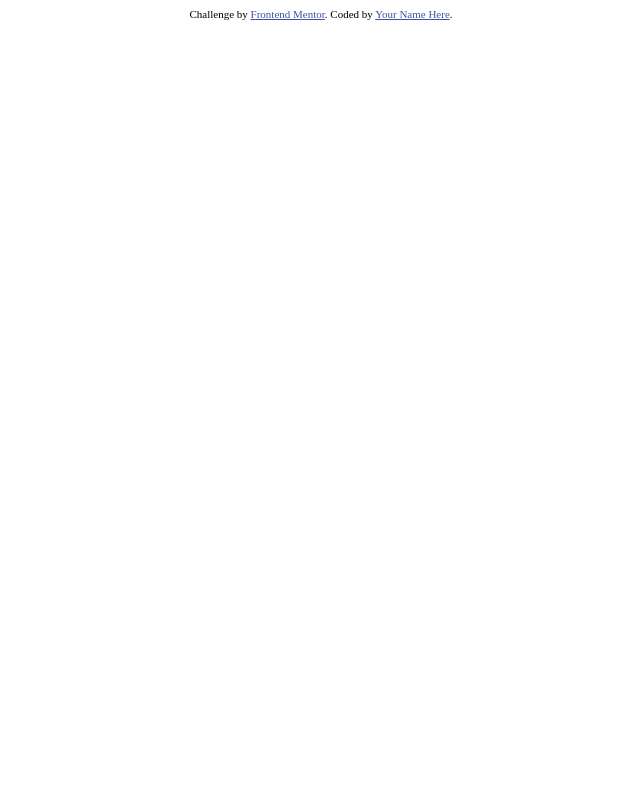
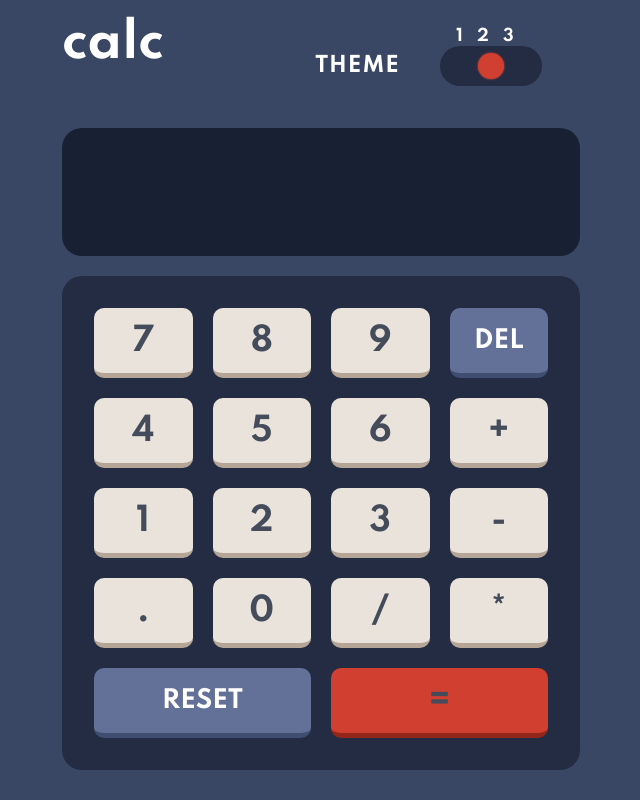
Before and after one commit to Max23Esau/Calculator_app, a plain HTML site: page index.html in a window 1280 px wide. Shown: the whole page, without its empty margins (319-959 px from the left). Drawn offline with Linux system fonts and the light colour scheme.

Commit message:
varibles de theme's agregadas

```diff
--- a/index.html
+++ b/index.html
@@ -1,26 +1,61 @@
 <!DOCTYPE html>
-<html lang="en">
+<html lang="en" data-theme="dark">
 <head>
   <meta charset="UTF-8">
   <meta name="viewport" content="width=device-width, initial-scale=1.0"> <!-- displays site properly based on user's device -->
 
   <link rel="icon" type="image/png" sizes="32x32" href="./images/favicon-32x32.png">
+  <link rel="stylesheet" href="/style.css">
+  <link href="https://fonts.googleapis.com/css2?family=Spartan:wght@700&display=swap" rel="stylesheet">
 
   <title>Frontend Mentor | Calculator app</title>
-
-  <!-- Feel free to remove these styles or customise in your own stylesheet 👍 -->
-  <style>
-    .attribution { font-size: 11px; text-align: center; }
-    .attribution a { color: hsl(228, 45%, 44%); }
-  </style>
 </head>
 <body>
+  <main class="container">
+    <header class="application__header">
+      <div class="header__title">calc</div>
 
+      <div class="header__themes">
+        <div class="themes__position">
+          <span class="position">1</span>
+          <span class="position">2</span>
+          <span class="position">3</span>
+        </div>
 
+        <div class="themes__slider">
+          <label for="slider" class="slider__label">THEME</label>
+          <input type="range" name="slider" min="1" max="3" id="slider" class="slider">
+        </div>
+      </div>
 
-  <div class="attribution">
-    Challenge by <a href="https://www.frontendmentor.io?ref=challenge" target="_blank">Frontend Mentor</a>.
-    Coded by <a href="#">Your Name Here</a>.
-  </div>
+    </header>
+
+    <section class="container-result" id="result">
+      <div class="container-operation" id="screen"></div>
+    </section>
+
+    <section class="container-keyboard" id="buttons">
+        <button class="math-symbol" data-key="7">7</button>
+        <button class="math-symbol" data-key="8">8</button>
+        <button class="math-symbol" data-key="9">9</button>
+        <button class="math-symbol del" data-key="clear">del</button>
+        <button class="math-symbol" data-key="4">4</button>
+        <button class="math-symbol" data-key="5">5</button>
+        <button class="math-symbol" data-key="6">6</button>
+        <button class="math-symbol" data-key="+">+</button>
+        <button class="math-symbol" data-key="1">1</button>
+        <button class="math-symbol" data-key="2">2</button>
+        <button class="math-symbol" data-key="3">3</button>
+        <button class="math-symbol" data-key="-">-</button>
+        <button class="math-symbol" data-key=".">.</button>
+        <button class="math-symbol" data-key="0">0</button>
+        <button class="math-symbol" data-key="/">/</button>
+        <button class="math-symbol"  data-key="*">*</button>
+        <button class="math-symbol reset" data-key="clear">reset</button>
+        <button class="math-symbol button-equal" data-key="equal">=</button>
+    </section>
+
+    <script src="./index.js"></script>
+  </main>
 </body>
 </html>
--- /dev/null
+++ b/index.js
@@ -0,0 +1,23 @@
+let screen = document.getElementById('screen');
+let result = document.getElementById('result');
+const buttons = document.querySelectorAll("#buttons button");
+
+for (const button of buttons) {
+  button.addEventListener('click', function(e) {
+      e.preventDefault();
+
+      console.log(e.target.dataset);
+
+      if (e.target.dataset.key == 'equal') {
+          result.textContent = eval(screen.textContent);
+          if (result.textContent.length > 8) {
+              result.textContent = eval(screen.textContent).toFixed(8);
+          }
+      } else if (e.target.dataset.key == 'clear') {
+          screen.textContent = '';
+          result.textContent = '';
+      } else {
+          screen.textContent = screen.textContent + e.target.dataset.key;
+      }
+  });
+}
--- /dev/null
+++ b/style.scss
@@ -0,0 +1,185 @@
+* {
+  margin: 0;
+  padding: 0;
+  font-family: 'Spartan', sans-serif;
+}
+
+
+body {
+  background-color: hsl(222, 26%, 31%);
+  color: hsl(0, 0, 100%);
+}
+
+html[data-theme="dark"] {
+  --mainBackground: hsl(222, 26%, 31%);
+  --keypadBackground: hsl(223, 31%, 20%);
+  --screenBackground: hsl(224, 36%, 15%);
+  --keyDeleteBackground: hsl(225, 21%, 49%);
+  --keyDeleteShadow: hsl(224, 28%, 35%);
+  --red: hsl(6, 63%, 50%);
+  --darkRed: hsl(6, 70%, 34%);
+  --keyBackground: hsl(30, 25%, 89%);
+  --keyShadow: hsl(28, 16%, 65%);
+  --darkText: hsl(221, 14%, 31%);
+  --whiteText: hsl(0, 0%, 100%);
+  --whiteButtons: hsl(0, 0%, 100%);
+}
+
+html[data-theme="light"] {
+  --mainBackground: hsl(0, 0%, 90%);
+  --keypadBackground: hsl(0, 5%, 81%);
+  --screenBackground: hsl(0, 0%, 93%);
+  --keyDeleteBackground: hsl(185, 42%, 37%);
+  --keyDeleteShadow: hsl(185, 58%, 25%);
+  --red: hsl(25, 98%, 40%);
+  --darkRed: hsl(25, 99%, 27%);
+  --keyBackground: hsl(45, 7%, 89%);
+  --keyShadow: hsl(35, 11%, 61%);
+  --darkText: hsl(60, 10%, 19%);
+  --whiteText: hsl(60, 10%, 19%);
+  --whiteButtons: hsl(0, 0%, 100%);
+}
+
+html[data-theme="purple"] {
+  --mainBackground: hsl(268, 75%, 9%);
+  --keypadBackground: hsl(268, 71%, 12%);
+  --screenBackground: hsl(268, 71%, 12%);
+  --keyDeleteBackground: hsl(281, 89%, 26%);
+  --keyDeleteShadow: hsl(281, 89%, 26%);
+  --red: hsl(176, 100%, 44%);
+  --darkRed: hsl(177, 92%, 70%);
+  --keyBackground: hsl(268, 47%, 21%);
+  --keyShadow: hsl(290, 70%, 36%);
+  --darkText: hsl(52, 100%, 62%);
+  --whiteText: hsl(52, 100%, 62%);
+  --whiteButtons: hsl(0, 0%, 100%);
+}
+.container {
+  width: 100%;
+  max-width: 550px;
+  margin: 0 auto;
+  padding: 1em;
+  box-sizing: border-box;
+  &-header {
+    background-color: transparent;
+    display: flex;
+    align-items: center;
+    justify-content: space-between;
+    padding: 2em;
+    &-switch {
+      .switch {
+        width: 100%;
+        height: 30px;
+        border-radius: 50px;
+        border: none;
+        background: hsl(223, 31%, 20%);
+      }
+    }
+  }
+  &-result {
+    background-color: hsl(224, 36%, 15%);
+    padding: 2em;
+    border-radius: 20px;
+    margin: 0 0 20px 0;
+    color: hsl(0, 0, 100%);
+    border: none;
+    text-align: end;
+    font-size: 32px;
+  }
+  &-keyboard {
+    background-color: hsl(223, 31%, 20%);
+    padding: 2em;
+    border-radius: 20px;
+    display: grid;
+    grid-template-columns: repeat(4, 1fr);
+    gap: 20px;
+    .math-symbol {
+      width: 100%;
+      height: 70px;
+      font-size: 32px;
+      display: flex;
+      align-items: center;
+      justify-content: center;
+      background-color: hsl(30, 25%, 89%);
+      color: hsl(221, 14%, 31%);
+      border: none;
+      border-radius: 10px;
+      border-bottom: 5px solid hsl(28, 16%, 65%);
+      cursor: pointer;
+    }
+    .del, .reset {
+      background-color: hsl(225, 21%, 49%);
+      color: hsl(0, 0, 100%);
+      text-transform: uppercase;
+      font-size: 24px;
+      border-bottom: 5px solid hsl(224, 28%, 35%)
+    }
+    .reset {
+      grid-column: 1/3;
+    }
+    .button-equal {
+      background-color: hsl(6, 63%, 50%);
+      grid-column: 3/5;
+      border-bottom: 5px solid hsl(6, 70%, 34%)
+    }
+  }
+  .application__header {
+    width: 30rem;
+    height: 7rem;
+    display: flex;
+    justify-content: space-between;
+    align-items: center;
+    .header__title {
+      color: var(--whiteText);
+      font-size: 3rem;
+      align-self: flex-start;
+    }
+    .header__themes {
+      height: 80%;
+      min-width: 20%;
+      .themes__position {
+        width: 6rem;
+        position: relative;
+        left: 8.5rem;
+        .position {
+          display: inline-block;
+          padding: 0 5px;
+        }
+      }
+      .themes__slider {
+        display: flex;
+        align-items: center;
+        .slider {
+          width: 6rem;
+          height: 2.5rem;
+          -webkit-appearance: none;
+          outline: none;
+          background-color: var(--keypadBackground);
+          border-radius: 30px;
+          padding: 0 3px;
+          transition: all 1.5s;
+        }
+
+        .slider::-webkit-slider-thumb {
+          -webkit-appearance: none;
+          width: 1.6rem;
+          height: 1.6rem;
+          border-radius: 50%;
+          background: var(--red);
+          filter: drop-shadow(0 0 1px var(--red));
+          cursor: pointer;
+        }
+        .slider__label {
+          display: inline-block;
+          font-size: 1.3rem;
+          letter-spacing: 1px;
+          padding-right: 2.5rem;
+        }
+      }
+      .position, .slider__label {
+        color: var(--whiteText);
+      }
+    }
+
+  }
+}
```
Also changed, not shown: style.css (added), 1 other file.
